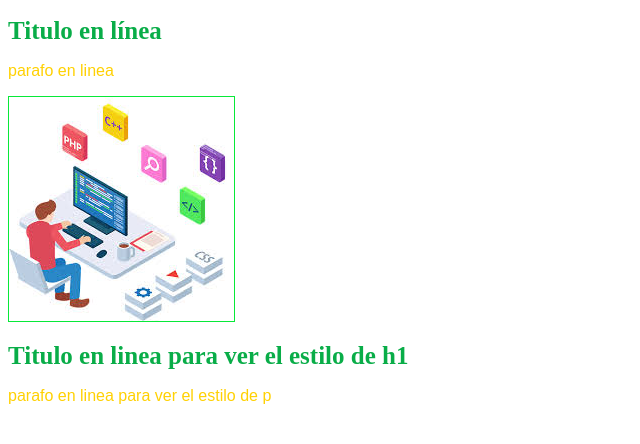
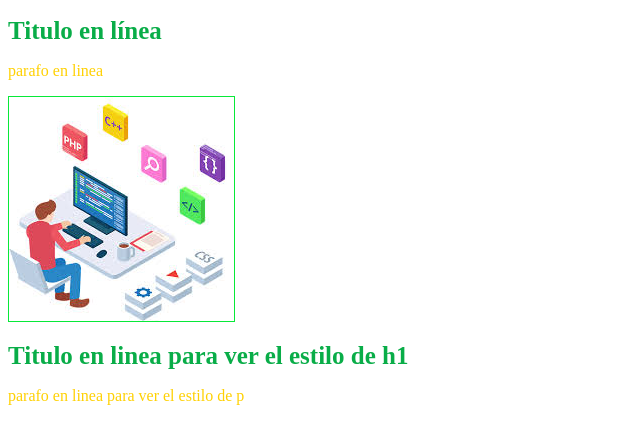
Before and after one commit to OsmelJulio/laB8, a plain HTML site: page index.html in a window 1280 px wide. Shown: the full height of the page, 0-640 px from the left. Drawn offline with Linux system fonts and the light colour scheme.

Commit message:
modificando el parrf

```diff
--- a/estilos.css
+++ b/estilos.css
@@ -1,8 +1,10 @@
  h1{
      color: rgb(9, 173, 72); font-size: 25px;
     }
+
    p{
-        color: rgb(255, 209, 3); font-family:sans-serif ;
+    color: rgb(255, 209, 3);
+     font-family:'Gill Sans', 'Gill Sans MT', Calibri, 'Trebuchet MS', sans-serif sans-serif;
     }
        img{
         border: 1px solid rgb(7, 233, 56);
```
